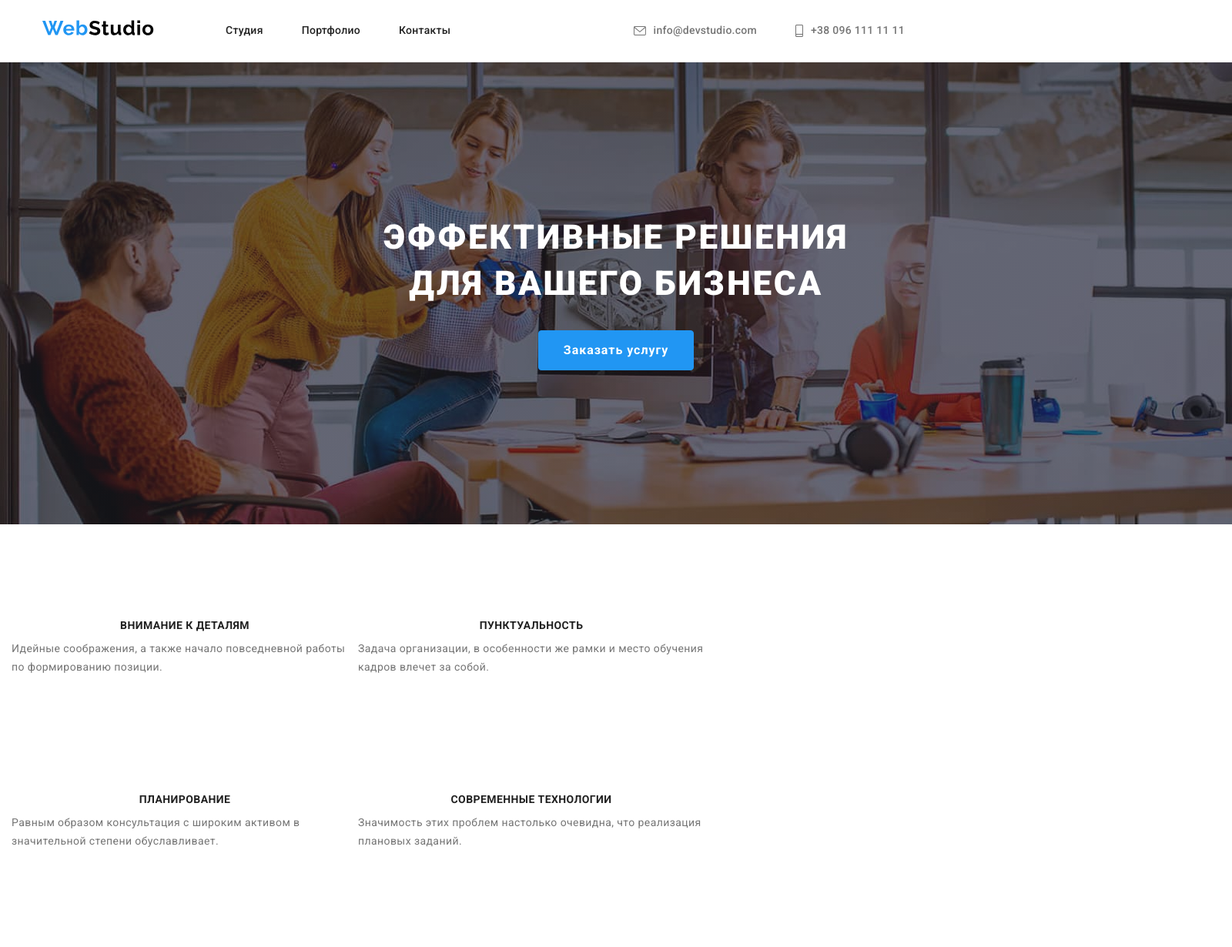
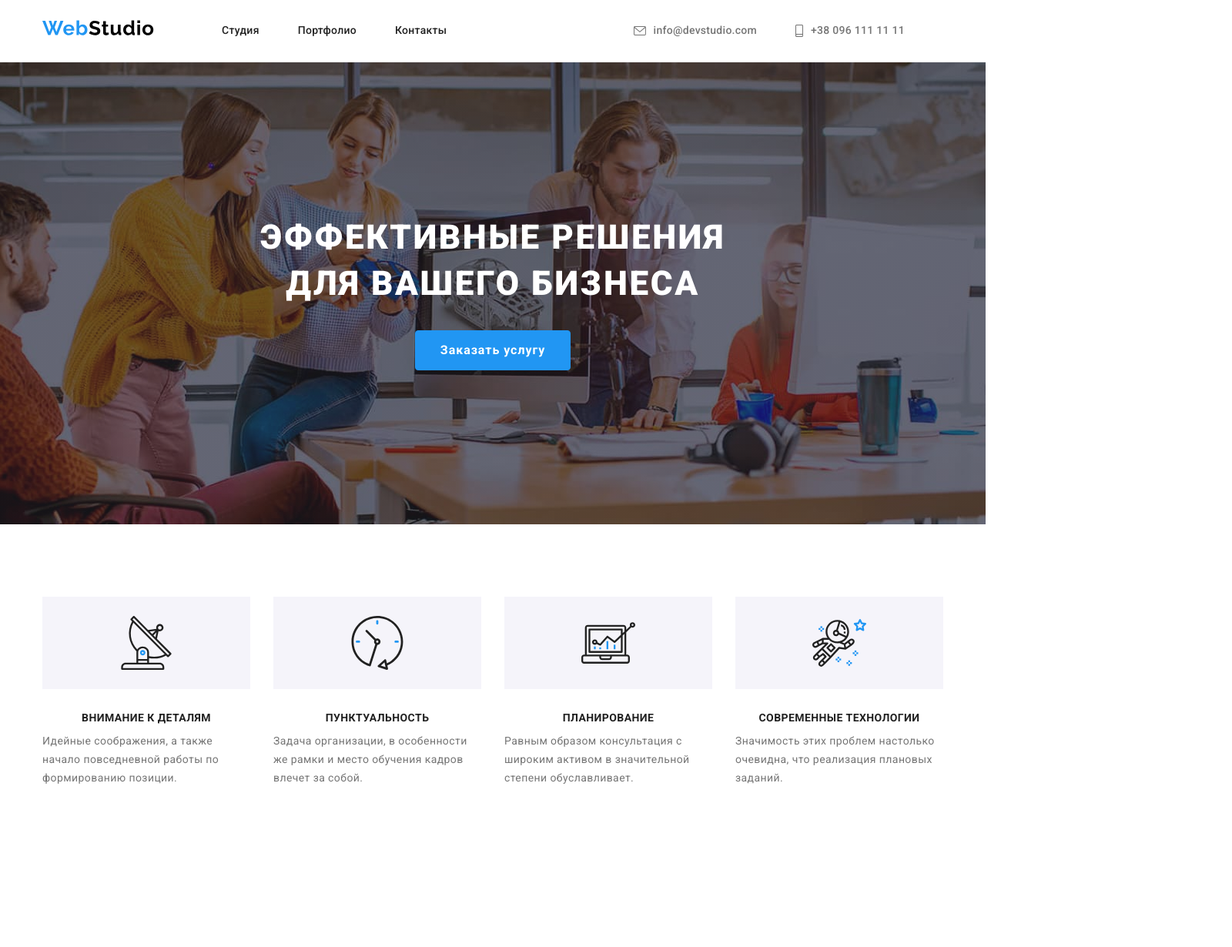
Before and after one commit to Demian-Pashkovskyi/goit-markup-hw-08, a plain HTML site: page index.html in a window 1280 px wide. Shown: the whole page at 77% size, 1600 px wide, since content can reach past the window. After the commit the page ends 1117 px from the top, so only its background shows below. Drawn offline with nearby package versions, Linux system fonts and the light colour scheme.

Commit message:
hw-08 feauter

```diff
--- a/sass/layout/_feature.scss
+++ b/sass/layout/_feature.scss
@@ -7,12 +7,12 @@
 	}
 
 	@media screen and (min-width: 768px) {
-		max-width: 768px;
+		// max-width: 768px;
 		padding: 60px 0px 60px 0px;
 	}
 
 	@media screen and (min-width: 1200px) {
-		max-width: 1200px;
+		// max-width: 1200px;
 		padding: 94px 0px 94px 0px;
 		display: flex;
 	}
@@ -24,19 +24,24 @@
 .feature-list {
 	display: flex;
 	flex-wrap: wrap;
-
+	margin: -15px;
 	@media screen and (min-width: 480px) {
+		flex-wrap: nowrap;
+		flex-direction: column;
 	}
-
 	@media screen and (min-width: 768px) {
+		flex-wrap: wrap;
+		flex-direction: row;
 	}
 
 	@media screen and (min-width: 1200px) {
+		flex-wrap: wrap;
 	}
 	&__title {
 		margin-top: 30px;
 		margin-bottom: 10px;
 		// @include font(normal, 700px, 14px, 1.14);
+
 		font-style: normal;
 		font-weight: 700;
 		font-size: 14px;
@@ -55,23 +60,32 @@
 		letter-spacing: 0.03em;
 	}
 	&__items {
-		width: 450px;
-		height: 226px;
-		// margin-right: 30px;
 		padding: 0px;
 		margin-bottom: 0px;
+		@media screen and (min-width: 480px) {
+			max-width: 450px;
+			margin: 15px;
+		}
+
+		@media screen and (min-width: 768px) {
+			flex-basis: calc((100% - 15px * 4) / 2);
+			margin: 15px;
+		}
+
+		@media screen and (min-width: 1200px) {
+			max-width: 270px;
 		}
 		&:last-child {
-		margin-right: 0;
+			@media screen and (min-width: 480px) {
+				margin-bottom: 0px;
 			}
-	&::before {
-		display: block;
-		content: "";
-		height: 120px;
-		background-position: center;
-		background-size: 70px;
-		background-repeat: no-repeat;
-		background-color: var(--fon-button-color);
+			@media screen and (min-width: 768px) {
+				margin-bottom: 15px;
+			}
+
+			@media screen and (min-width: 1200px) {
+				margin-bottom: 15px;
+			}
 		}
 		&::before {
 			display: block;
@@ -95,3 +109,4 @@
 			background-image: url(../images/astronaut.svg);
 		}
 	}
+}
--- a/sass/layout/_header.scss
+++ b/sass/layout/_header.scss
@@ -64,6 +64,8 @@
 		font-size: 26px;
 		line-height: 1.19;
 		letter-spacing: 0.03em;
+
+		margin-right: 88px;
 	}
 	&__icons {
 		fill: currentColor;
@@ -105,6 +107,8 @@
 			flex-direction: column;
 			margin-left: auto;
 			justify-content: space-around;
+			-webkit-box-orient: vertical;
+			-webkit-box-direction: normal;
 		}
 
 		@media screen and (min-width: 1200px) {
--- a/sass/layout/_hero.scss
+++ b/sass/layout/_hero.scss
@@ -1,6 +1,6 @@
 .hero {
-	width: 100%;
-	height: 400px;
+	max-width: 480px;
+	max-height: 400px;
 	background-position: center;
 	background-image: linear-gradient(to right, rgba(47, 48, 58, 0.4), rgba(47, 48, 58, 0.4)), url(../images/hero.jpg);
 
@@ -13,14 +13,15 @@
 	text-align: center;
 	padding: 118px 60px 118px 60px;
 	@media screen and (min-width: 768px) {
-		width: 768px;
+		max-width: 768px;
 		// padding: 118px 60px 118px 60px;
 		align-items: flex-end;
 	}
 	@media screen and (min-width: 1200px) {
-		width: 1600px;
-		height: 600px;
-		padding: 200px 452px 200px 452px;
+		max-width: 1600px;
+		max-height: 600px;
+		padding-top: 200px;
+		padding-bottom: 200px;
 		// padding-bottom: 200px;
 		// padding-top: 200px;
 		align-items: flex-end;
--- a/sass/layout/_navigation.scss
+++ b/sass/layout/_navigation.scss
@@ -7,15 +7,15 @@
 
 	@media screen and (min-width: 768px) {
 		display: flex;
-		margin-left: 88px;
-		margin-right: 84px;
+		// margin-left: 88px;
+		margin-right: 34px;
 		// width: 768px;
 	}
 
 	@media screen and (min-width: 1200px) {
 		// width: 1200px;
 		display: flex;
-		margin-left: 93px;
+		// margin-left: 93px;
 	}
 
 	&__item {
```
Also changed, not shown: css/main.css, css/main.min.css, 2 other files. Lines whose indentation alone changed are shown as unchanged.
